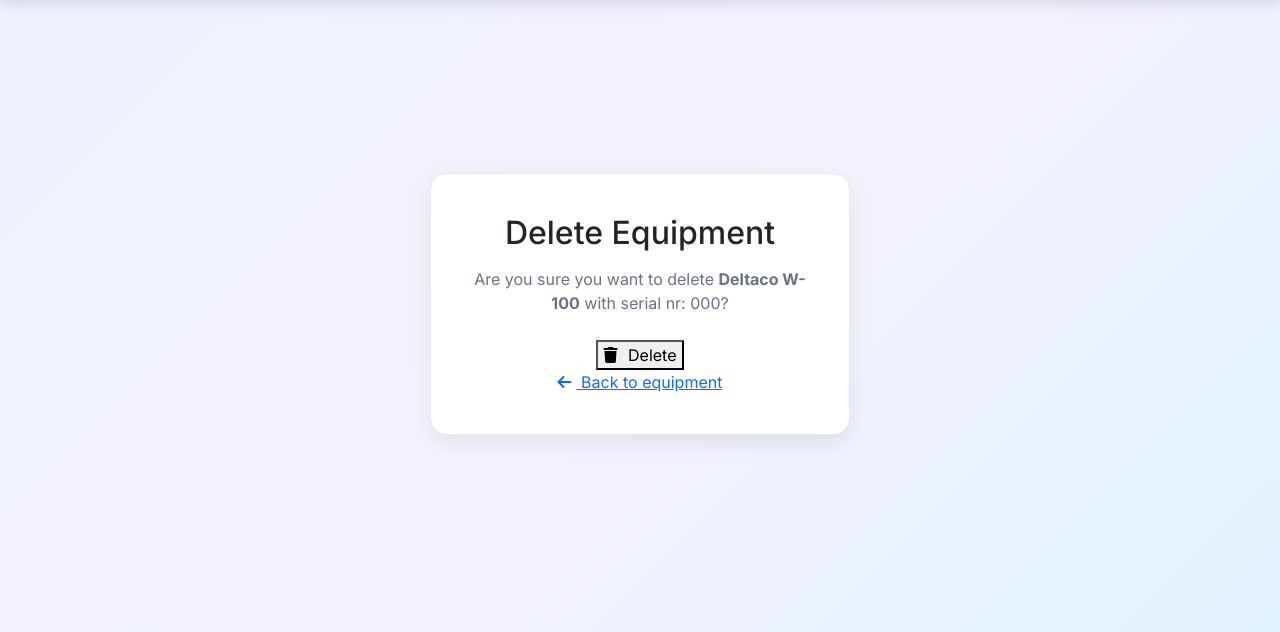
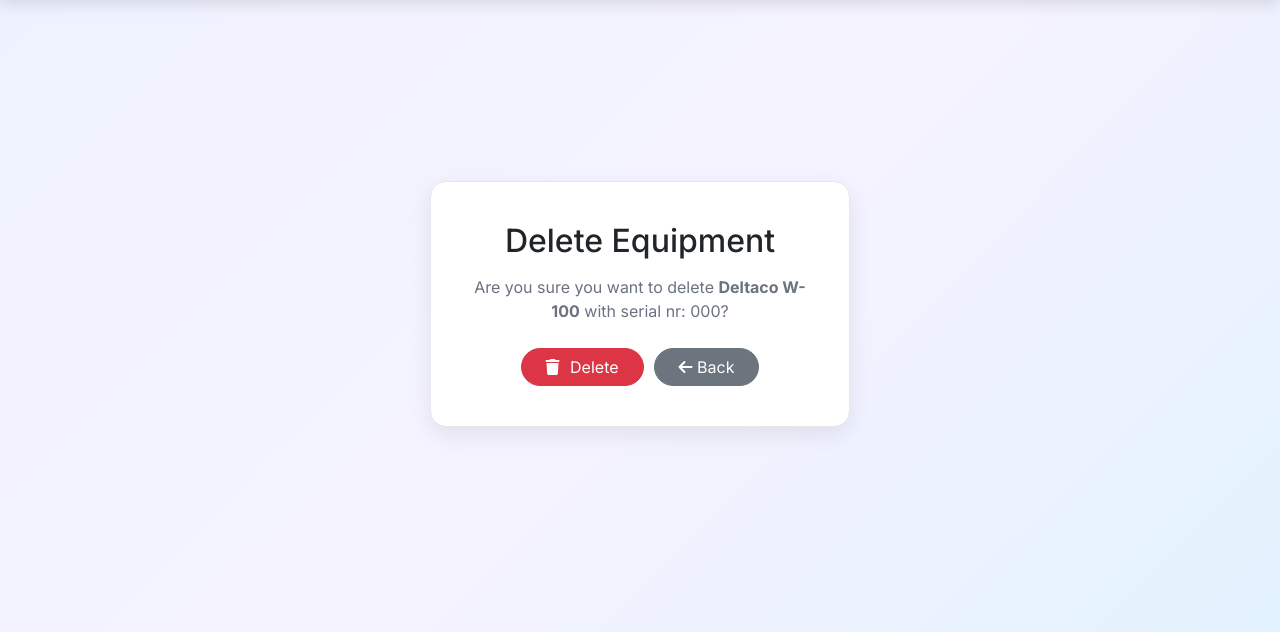
Before and after one commit to rebahama/lab-equip, a Django app: template templates/webpage/caretaker/delete_equipment.html in a window 1280 px wide. Shown: the part 64-696 px from the top of the page. Run offline with Django 5.2, Linux system fonts and the light colour scheme; the template is opened without the code that fills it: values that come from a table or form of the project are taken from there, others are empty; data comes from the database, SQL or seed files in the repository; tables that the repository leaves empty hold one stand-in row (values such as "Sample post"); some libraries are stand-ins or nearby versions.

Commit message:
style delete page

```diff
--- a/templates/webpage/caretaker/delete_equipment.html
+++ b/templates/webpage/caretaker/delete_equipment.html
@@ -8,15 +8,17 @@
             <p> Are you sure you want to delete <strong>{{ equipment.equipment_type.name }}</strong> with serial nr: {{ equipment.serial_number}}? </p>
             <form method="post">
                 {% csrf_token %}
-                <button type="submit" class="logout-button">
+                <div class="logout-button-area">
+                <button type="submit" class="logout-button btn btn-danger rounded-pill px-4">
                     <i class="fa-solid fa-trash"></i>
                     Delete
                 </button>
             </form>
-            <a href="{% url 'show-detail' equipment.pk %}" class="cancel-link">
+            <a href="{% url 'show-detail' equipment.pk %}" class="btn btn-secondary rounded-pill px-4">
                 <i class="fa-solid fa-arrow-left"></i>
-                Back to equipment
+                Back
             </a>
+            </div>
         </div>
     </div>
 </div>
```
